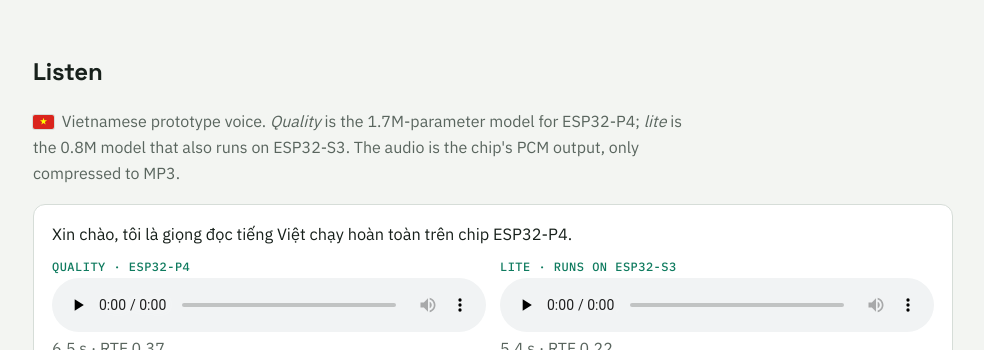
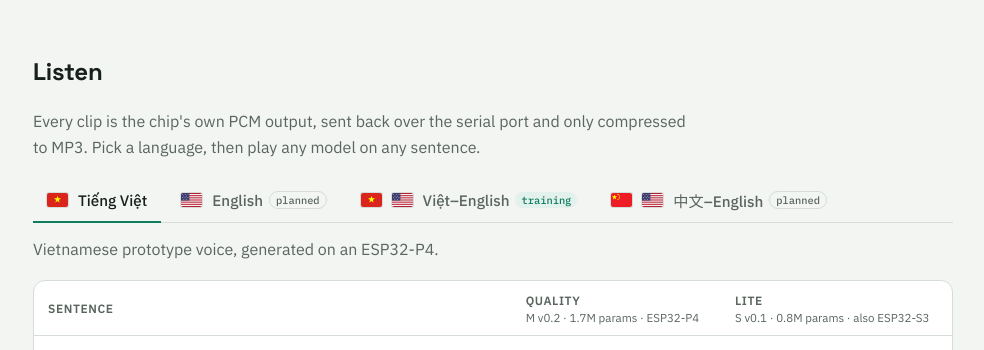
Before and after one commit to tuanpmt/vtts, a plain HTML site: page docs/index.html in a window 1280 px wide. Shown: the part 601-951 px from the top of the page, without its empty margins (147-1131 px from the left). Drawn offline with Linux system fonts and the light colour scheme.

Commit message:
site: language tabs (vi, en, vi-en, zh-en) with a sentence x model player grid, driven by docs/samples.json
Co-Authored-By: Claude Opus 5.5 <noreply@anthropic.com>
Claude-Session: https://claude.ai/code/session_01NhsHRnkQv96eUVfJCGPVL4

```diff
--- a/docs/index.html
+++ b/docs/index.html
@@ -58,6 +58,32 @@ th { font-size: 0.75rem; text-transform: uppercase; letter-spacing: 0.05em; colo
 tbody tr:last-child td { border-bottom: 0; }
 .num { text-align: right; }
 .flag { width: 21px; height: 14px; border-radius: 2px; vertical-align: -2px; box-shadow: 0 0 0 1px var(--line); margin-right: 4px; }
+.tabs { display: flex; gap: 6px; flex-wrap: wrap; border-bottom: 1px solid var(--line); }
+.tab { font: 500 0.95rem var(--sans); background: transparent; color: var(--muted); border: 0; border-bottom: 2px solid transparent; padding: 10px 14px; cursor: pointer; display: inline-flex; align-items: center; gap: 6px; margin-bottom: -1px; }
+.tab[aria-selected="true"] { color: var(--fg); border-bottom-color: var(--accent); }
+.tab .pill { font-size: 0.65rem; padding: 1px 6px; }
+.tabnote { margin-top: -4px; }
+.grid { overflow-x: auto; background: var(--surface); border: 1px solid var(--line); border-radius: 12px; }
+.grid table { min-width: 560px; }
+.grid th.model { white-space: normal; min-width: 110px; vertical-align: bottom; }
+.grid th.model small { display: block; font: 400 0.72rem var(--sans); text-transform: none; letter-spacing: 0; color: var(--muted); }
+.grid td.sent { white-space: normal; min-width: 260px; max-width: 460px; }
+.grid td.cell { text-align: center; }
+.play { width: 36px; height: 36px; border-radius: 50%; border: 1px solid var(--line); background: var(--surface); color: var(--accent); cursor: pointer; display: inline-grid; place-items: center; }
+.play:hover { border-color: var(--accent); }
+.play.on { background: var(--accent); color: var(--surface); border-color: var(--accent); }
+.play svg { width: 13px; height: 13px; fill: currentColor; }
+.soon { color: var(--muted); font-size: 0.8rem; }
+.empty { padding: 28px 20px; color: var(--muted); text-align: center; }
+@media (max-width: 620px) {
+  .grid { border: 0; background: transparent; }
+  .grid table, .grid thead, .grid tbody, .grid tr, .grid td { display: block; min-width: 0; }
+  .grid thead { display: none; }
+  .grid tr { background: var(--surface); border: 1px solid var(--line); border-radius: 12px; padding: 12px 14px; margin-bottom: 10px; }
+  .grid td { border: 0; padding: 4px 0; white-space: normal; }
+  .grid td.cell { display: flex; align-items: center; gap: 10px; text-align: left; }
+  .grid td.cell::before { content: attr(data-label); flex: 1; color: var(--muted); font-size: 0.85rem; }
+}
 .pill { display: inline-block; font: 500 0.75rem var(--mono); padding: 2px 8px; border-radius: 999px; background: var(--accent-soft); color: var(--accent); }
 .pill.plan { background: transparent; border: 1px solid var(--line); color: var(--muted); }
 pre.code { background: var(--surface); border: 1px solid var(--line); border-radius: 10px; padding: 14px 16px; overflow-x: auto; font: 0.85rem/1.6 var(--mono); margin: 0; }
@@ -103,8 +129,10 @@ CPU core0 34% core1 28%</div>
 
   <section id="listen">
     <h2>Listen</h2>
-    <p class="muted"><svg class="flag" role="img" aria-label="Vietnamese"><use href="#flag-vi"/></svg> Vietnamese prototype voice. <em>Quality</em> is the 1.7M-parameter model for ESP32-P4; <em>lite</em> is the 0.8M model that also runs on ESP32-S3. The audio is the chip's PCM output, only compressed to MP3.</p>
-    <div class="samples" id="samples"></div>
+    <p class="muted">Every clip is the chip's own PCM output, sent back over the serial port and only compressed to MP3. Pick a language, then play any model on any sentence.</p>
+    <div class="tabs" role="tablist" id="tabs"></div>
+    <p class="muted tabnote" id="tabnote"></p>
+    <div class="grid" id="grid"></div>
   </section>
 
   <section id="voices">
@@ -155,30 +183,73 @@ BOARD=nano ./build.sh ../../models/vtts-vi-s-v0.1.q8.vtts \
   </footer>
 </main>
 <script>
-// Sample list: add a row here (and the MP3s under audio/) to publish new clips.
-const SAMPLES = [
-  { text: "Xin chào, tôi là giọng đọc tiếng Việt chạy hoàn toàn trên chip ESP32-P4.", id: "intro", m: "6.5 s · RTF 0.37", s: "5.4 s · RTF 0.22" },
-  { text: "Mưa kéo dài hơn hai giờ khiến nhiều đường ở Long Thành, Nhơn Trạch ngập gần nửa mét, xe chết máy, người dân phải dắt bộ, sáng 15/11.", id: "news", m: "9.1 s · RTF 0.37", s: "8.2 s · RTF 0.21" },
-  { text: "Pin còn 15%, nhiệt độ phòng là 28°C. Báo thức đã được đặt lúc 6 giờ 30 sáng mai.", id: "numbers", m: "8.2 s · RTF 0.36", s: "6.9 s · RTF 0.20" },
-  { text: "Bạn có muốn bật đèn phòng khách không?", id: "question", m: "2.7 s · RTF 0.42", s: "2.2 s · RTF 0.22" },
-  { text: "A five-sentence weather bulletin in Vietnamese (commas, full stops, numbers read as words).", id: "paragraph", m: "30 s · RTF 0.34", s: "26 s · RTF 0.20" },
-];
-const box = document.getElementById("samples");
-for (const s of SAMPLES) {
-  const el = document.createElement("article");
-  el.className = "sample";
-  el.innerHTML = `<p class="text"></p>
-    <div class="players">
-      <div class="player"><span class="tag">Quality · ESP32-P4</span><audio controls preload="none" src="audio/p4-m-${s.id}.mp3"></audio><span class="muted">${s.m}</span></div>
-      <div class="player"><span class="tag">Lite · runs on ESP32-S3</span><audio controls preload="none" src="audio/p4-s-${s.id}.mp3"></audio><span class="muted">${s.s}</span></div>
-    </div>`;
-  el.querySelector(".text").textContent = s.text;
-  box.appendChild(el);
+// Samples come from samples.json: tabs (languages or language pairs) -> models (columns) -> sentences (rows).
+const FLAG_NAMES = { vi: "Vietnamese", en: "English", zh: "Chinese" };
+const STATUS = { released: "", training: "training", planned: "planned" };
+const PLAY = '<svg viewBox="0 0 16 16" aria-hidden="true"><path d="M4 2.5v11l9-5.5z"/></svg>';
+const STOP = '<svg viewBox="0 0 16 16" aria-hidden="true"><rect x="3.5" y="3.5" width="9" height="9" rx="1"/></svg>';
+const audio = new Audio();
+let playing = null, data = null;
+
+const flag = c => `<svg class="flag" role="img" aria-label="${FLAG_NAMES[c] || c}"><use href="#flag-${c}"/></svg>`;
+const esc = t => t.replace(/[&<>"]/g, ch => ({ "&": "&amp;", "<": "&lt;", ">": "&gt;", '"': "&quot;" })[ch]);
+
+function stop() {
+  audio.pause();
+  if (playing) { playing.classList.remove("on"); playing.innerHTML = PLAY; playing.setAttribute("aria-label", "Play"); }
+  playing = null;
 }
-// one clip at a time
-document.addEventListener("play", e => {
-  document.querySelectorAll("audio").forEach(a => { if (a !== e.target) a.pause(); });
-}, true);
+audio.addEventListener("ended", stop);
+
+function play(btn) {
+  if (playing === btn) { stop(); return; }
+  stop();
+  audio.src = btn.dataset.src;
+  audio.play().then(() => { playing = btn; btn.classList.add("on"); btn.innerHTML = STOP; btn.setAttribute("aria-label", "Stop"); })
+    .catch(() => {});
+}
+
+function render(id) {
+  const tab = data.tabs.find(t => t.id === id) || data.tabs[0];
+  stop();
+  document.querySelectorAll(".tab").forEach(b => b.setAttribute("aria-selected", b.dataset.id === tab.id ? "true" : "false"));
+  document.getElementById("tabnote").textContent = tab.note || "";
+  const grid = document.getElementById("grid");
+  if (!tab.models.length || !tab.samples.length) {
+    grid.innerHTML = `<div class="empty">${tab.status === "planned" ? "Planned. Samples will appear here when the voice is trained." : "No samples yet."}</div>`;
+    return;
+  }
+  const head = tab.models.map(m => `<th class="model">${esc(m.name)}<small>${esc(m.detail || "")}</small></th>`).join("");
+  const rows = tab.samples.map(sm => {
+    const cells = tab.models.map(m => {
+      const src = (sm.audio || {})[m.id];
+      const label = esc(m.name);
+      return `<td class="cell" data-label="${label}">` +
+        (src ? `<button class="play" data-src="${esc(src)}" aria-label="Play">${PLAY}</button>` : `<span class="soon">soon</span>`) + `</td>`;
+    }).join("");
+    return `<tr><td class="sent">${esc(sm.text)}</td>${cells}</tr>`;
+  }).join("");
+  grid.innerHTML = `<table><thead><tr><th>Sentence</th>${head}</tr></thead><tbody>${rows}</tbody></table>`;
+  grid.querySelectorAll(".play").forEach(b => b.addEventListener("click", () => play(b)));
+}
+
+function select(id) {
+  if (location.hash !== "#" + id) history.replaceState(null, "", "#" + id);
+  render(id);
+}
+
+fetch("samples.json").then(r => r.json()).then(d => {
+  data = d;
+  document.getElementById("tabs").innerHTML = d.tabs.map(t =>
+    `<button class="tab" role="tab" data-id="${t.id}">${t.flags.map(flag).join("")} ${esc(t.label)}` +
+    (STATUS[t.status] ? ` <span class="pill${t.status === "planned" ? " plan" : ""}">${STATUS[t.status]}</span>` : "") + `</button>`).join("");
+  document.querySelectorAll(".tab").forEach(b => b.addEventListener("click", () => select(b.dataset.id)));
+  const start = location.hash.slice(1);
+  render(d.tabs.some(t => t.id === start) ? start : d.tabs[0].id);
+}).catch(() => {
+  document.getElementById("grid").innerHTML = '<div class="empty">Could not load the sample list (samples.json).</div>';
+});
+window.addEventListener("hashchange", () => data && render(location.hash.slice(1)));
 </script>
 </body>
 </html>
--- /dev/null
+++ b/docs/samples.json
@@ -0,0 +1,64 @@
+{
+  "_comment": "Audio samples on the website. Add a tab per language or language pair, a model per column and a sentence per row; audio paths are relative to docs/. Every clip is the chip's PCM output, compressed to MP3.",
+  "tabs": [
+    {
+      "id": "vi",
+      "label": "Tiếng Việt",
+      "flags": ["vi"],
+      "status": "released",
+      "note": "Vietnamese prototype voice, generated on an ESP32-P4.",
+      "models": [
+        { "id": "vi-m", "name": "Quality", "detail": "M v0.2 · 1.7M params · ESP32-P4" },
+        { "id": "vi-s", "name": "Lite", "detail": "S v0.1 · 0.8M params · also ESP32-S3" }
+      ],
+      "samples": [
+        { "text": "Xin chào, tôi là giọng đọc tiếng Việt chạy hoàn toàn trên chip ESP32-P4.",
+          "audio": { "vi-m": "audio/p4-m-intro.mp3", "vi-s": "audio/p4-s-intro.mp3" } },
+        { "text": "Mưa kéo dài hơn hai giờ khiến nhiều đường ở Long Thành, Nhơn Trạch ngập gần nửa mét, xe chết máy, người dân phải dắt bộ, sáng 15/11.",
+          "audio": { "vi-m": "audio/p4-m-news.mp3", "vi-s": "audio/p4-s-news.mp3" } },
+        { "text": "Pin còn 15%, nhiệt độ phòng là 28°C. Báo thức đã được đặt lúc 6 giờ 30 sáng mai.",
+          "audio": { "vi-m": "audio/p4-m-numbers.mp3", "vi-s": "audio/p4-s-numbers.mp3" } },
+        { "text": "Bạn có muốn bật đèn phòng khách không?",
+          "audio": { "vi-m": "audio/p4-m-question.mp3", "vi-s": "audio/p4-s-question.mp3" } },
+        { "text": "Bản tin thời tiết 5 câu (dấu phẩy, dấu chấm, số đọc thành chữ), khoảng 30 giây.",
+          "audio": { "vi-m": "audio/p4-m-paragraph.mp3", "vi-s": "audio/p4-s-paragraph.mp3" } }
+      ]
+    },
+    {
+      "id": "en",
+      "label": "English",
+      "flags": ["en"],
+      "status": "planned",
+      "note": "English-only voices are planned. The bilingual voices below already read English.",
+      "models": [],
+      "samples": []
+    },
+    {
+      "id": "vi-en",
+      "label": "Việt–English",
+      "flags": ["vi", "en"],
+      "status": "training",
+      "note": "Bilingual voices that read Vietnamese, English and mixed sentences in one voice. Samples arrive when training finishes.",
+      "models": [
+        { "id": "nam1-m", "name": "nam-1 Quality", "detail": "male · ESP32-P4" },
+        { "id": "nam1-s", "name": "nam-1 Lite", "detail": "male · ESP32-S3" },
+        { "id": "nu10-m", "name": "nu-10 Quality", "detail": "female · ESP32-P4" },
+        { "id": "nu10-s", "name": "nu-10 Lite", "detail": "female · ESP32-S3" }
+      ],
+      "samples": [
+        { "text": "Đã kết nối Bluetooth với AirPods, bạn có thể mở Spotify hoặc YouTube Music.", "audio": {} },
+        { "text": "Your package will arrive on Tuesday, November 18, between 2 and 4 p.m.", "audio": {} },
+        { "text": "Cuộc họp trên Google Meet sẽ bắt đầu lúc 9 giờ, nhớ chuẩn bị file PowerPoint nhé.", "audio": {} }
+      ]
+    },
+    {
+      "id": "zh-en",
+      "label": "中文–English",
+      "flags": ["zh", "en"],
+      "status": "planned",
+      "note": "Mandarin Chinese and Chinese–English voices are planned.",
+      "models": [],
+      "samples": []
+    }
+  ]
+}
```
